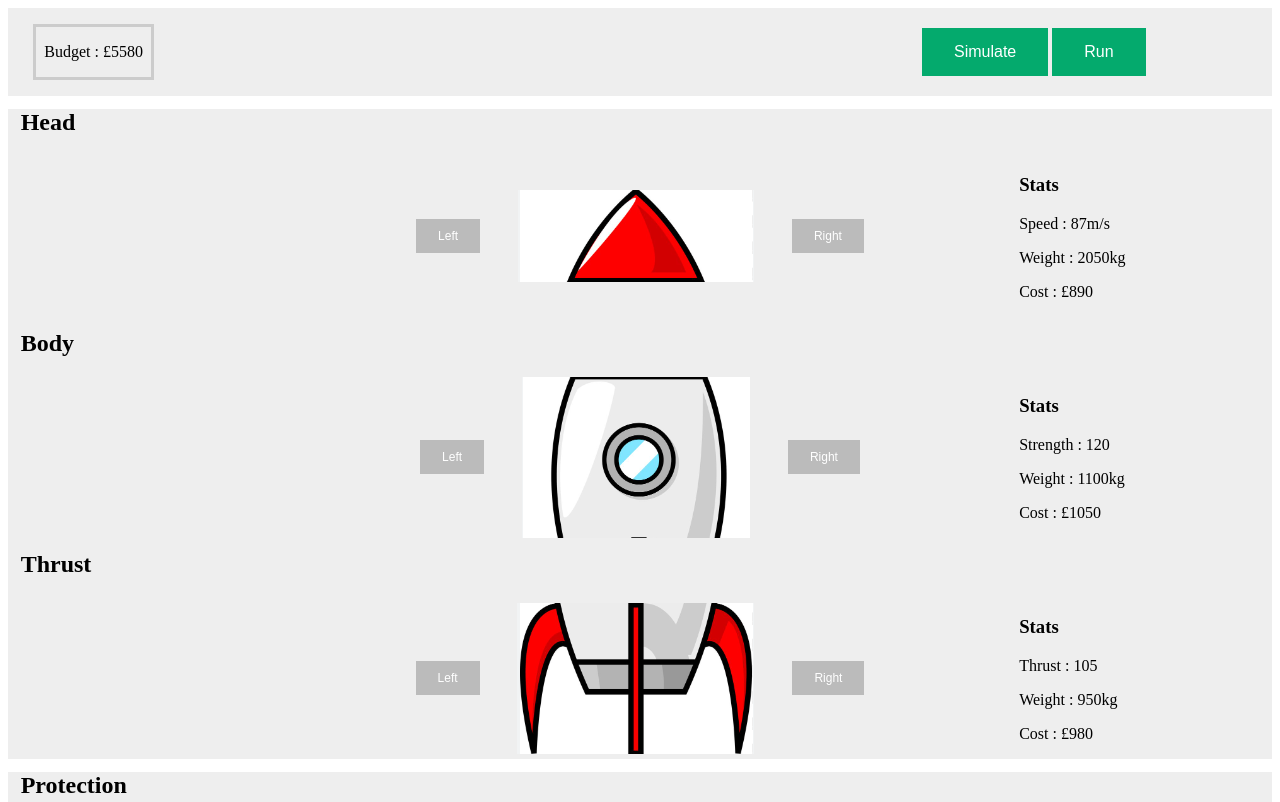
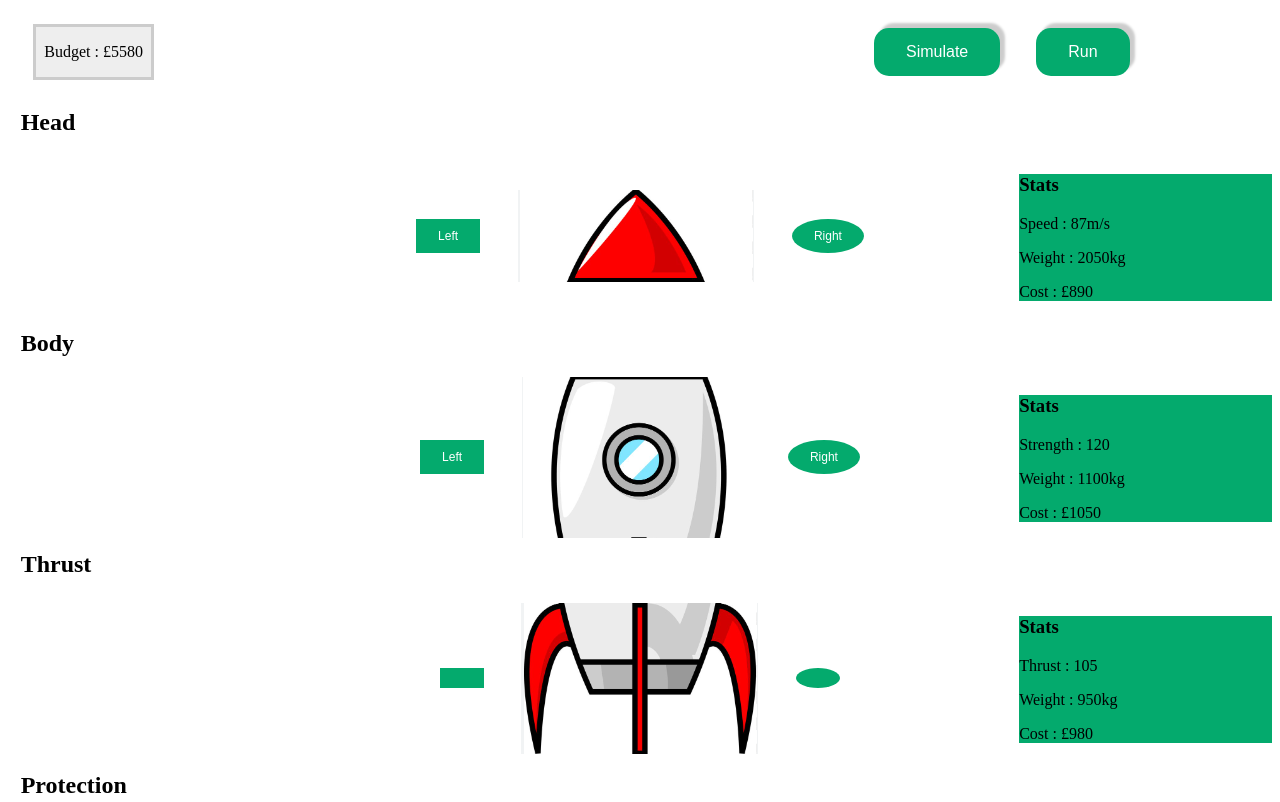
Before and after one commit to Antony-Salta/Joethons, a plain HTML site: page RocketBuilder/builder.html in a window 1280 px wide. Shown: the top 802 px of the page. Drawn offline with Linux system fonts and the light colour scheme.

Commit message:
animations made 2/4

```diff
--- a/RocketBuilder/builder.html
+++ b/RocketBuilder/builder.html
@@ -24,12 +24,13 @@
             <div>
                 <h2 class="categoryTitle">Head</h2>
                 <div class="rocketSection">
-                    <div class="statBox"></div>
+                    <div class="paddedDiv"></div>
                     <div class="rocketPart">
                         <button class="switchLeft" onclick="rotateLeft('head')">Left</button>
                         <img id="headImage" src="./Images/temp_rocket_head.png"/>
                         <button class="switchRight" onclick="rotateRight('head')">Right</button>
                     </div>
+                    <div class="paddedDiv">
                         <div class="statBox">
                             <h3>Stats</h3>
                             <p id="headSpeed">Speed : 100</p>
@@ -38,17 +39,19 @@
                         </div>
                     </div>
                 </div>
+            </div>
 
             <!-- rocket body switcher -->
             <div>
                 <h2 class="categoryTitle">Body</h2>
                 <div class="rocketSection">
-                    <div class="statBox"></div>
+                    <div class="paddedDiv"></div>
                     <div class="rocketPart">
                         <button class="switchLeft" onclick="rotateLeft('body')">Left</button>
                         <img id="bodyImage" src="./Images/temp_rocket_body.png"/>
                         <button class="switchRight" onclick="rotateRight('body')">Right</button>
                     </div>
+                    <div class="paddedDiv">
                         <div class="statBox">
                             <h3>Stats</h3>
                             <p id="bodyStrength">Strength: 100</p>
@@ -57,22 +60,25 @@
                         </div>
                     </div>
                 </div>
+            </div>
 
             <!-- rocket thrust switcher -->
             <div>
                 <h2 class="categoryTitle">Thrust</h2>
                 <div class="rocketSection">
-                    <div class="statBox"></div>
+                    <div class="paddedDiv"></div>
                     <div class="rocketPart">
-                        <button class="switchLeft" onclick="rotateLeft('thrust')">Left</button>
+                        <button class="switchLeft" onclick="rotateLeft('thrust')"></button>
                         <img id="thrustImage" src="./Images/temp_rocket_thrust.png"/>
-                        <button class="switchRight" onclick="rotateRight('thrust')">Right</button>
+                        <button class="switchRight" onclick="rotateRight('thrust')"></button>
                     </div>
+                    <div class="paddedDiv">
                         <div class="statBox">
                             <h3>Stats</h3>
                             <p id="thrustThrust">Thrust: 100</p>
                             <p id="thrustWeight">Weight: 300kg</p>
                             <p id="thrustCost">Cost : £10</p>
+                        </div>
                     </div>
                 </div>
             </div>
--- a/RocketBuilder/builderStyles.css
+++ b/RocketBuilder/builderStyles.css
@@ -1,7 +1,3 @@
-section {
-    background-color: #eeeeee;
-}
-
 .slidecontainer {
     width: 50%; /* Width of the outside container */
 }
@@ -68,14 +64,29 @@ section {
 }
 
 .progressButtons button {
-    background-color: #04AA6D; /* Green */
+    /*background-color: #04AA6D;
     border: none;
     color: white;
     padding: 15px 32px;
     text-align: center;
     text-decoration: none;
     display: inline-block;
+    font-size: 16px; */
+    margin-left: 1em;
+    margin-right: 1em;
+    background-color: #04AA6D;
     font-size: 16px;
+    text-align: center;
+    text-decoration: none;
+    color: white;
+    padding: 15px 32px;
+    border: solid 0px #555;
+    box-shadow: 5px -5px 2.5px  rgba(0,0,0,0.2);
+    -moz-box-shadow: 5px -5px 2.5px  rgba(0,0,0,0.2);
+    -webkit-box-shadow: 5px -5px 2.5px  rgba(0,0,0,0.2);
+    -o-box-shadow: 5px -5px 2.5px  rgba(0,0,0,0.2);
+    border-radius:15px;
+
 }
 
 .builderHeader {
@@ -84,7 +95,7 @@ section {
 }
 
 .switchLeft {
-    background-color: #bbbbbb; /* Green */
+    background-color: #04AA6D;
     border: none;
     color: white;
     padding: 10px 22px;
@@ -96,10 +107,11 @@ section {
 }
 
 .switchRight {
-    background-color: #bbbbbb; /* Green */
+    background-color: #04AA6D;
     border: none;
     color: white;
     padding: 10px 22px;
+    border-radius: 50%;
     text-align: center;
     text-decoration: none;
     display: inline-block;
@@ -120,7 +132,12 @@ section {
     align-items: center;
 }
 
+.paddedDiv {
+    height:100%;
+    width:20%;
+}
+
 .statBox {
-    height:100%;
-    width:20%
+    justify-content: center;
+    background-color: #04AA6D;
 }
```
Also changed, not shown: RocketBuilder/Animations/CantExitExplosionAnimation.gif (added), RocketBuilder/Animations/FuelConsumptionExplodeAnimation.gif (added), RocketBuilder/Animations/Retro Impact Effect Pack 3 A.png (added), 7 other files. Lines whose indentation alone changed are shown as unchanged.
